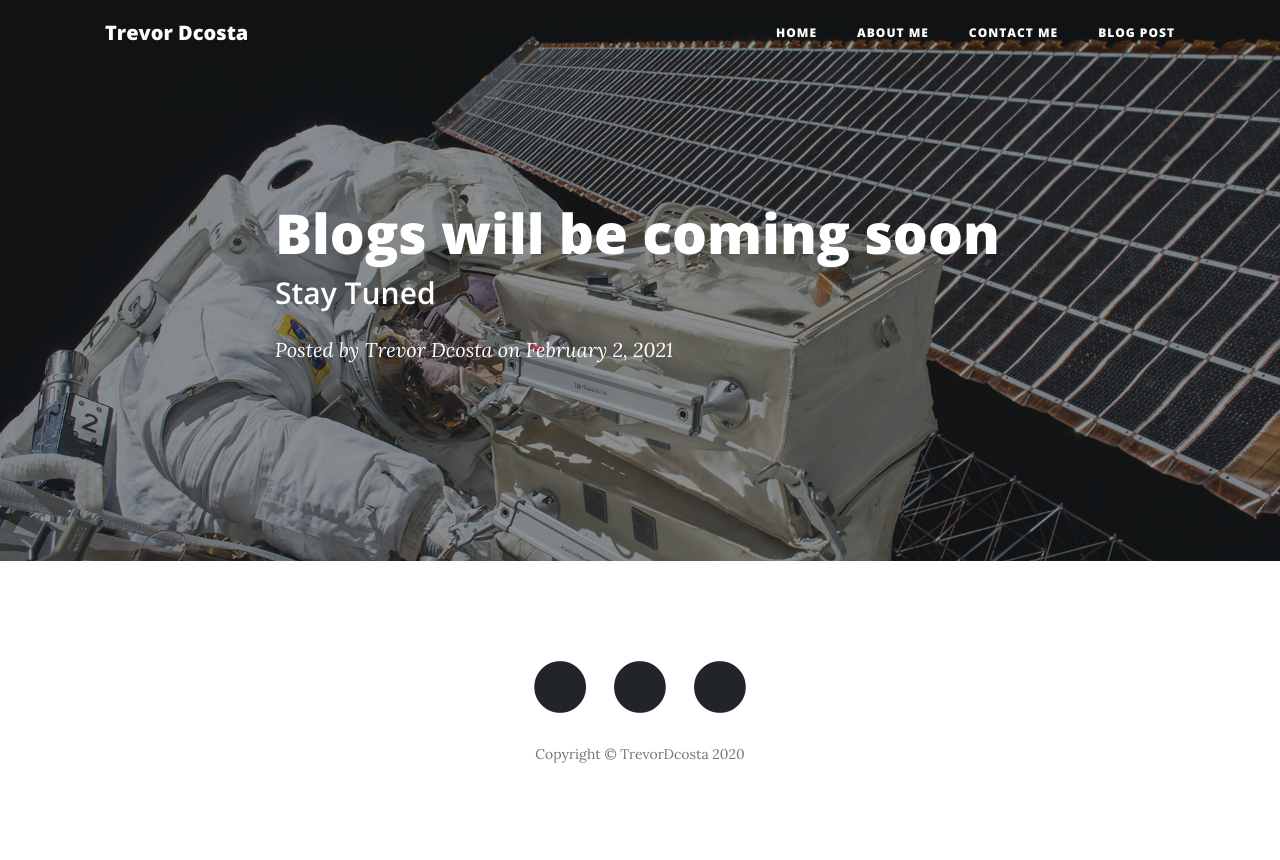
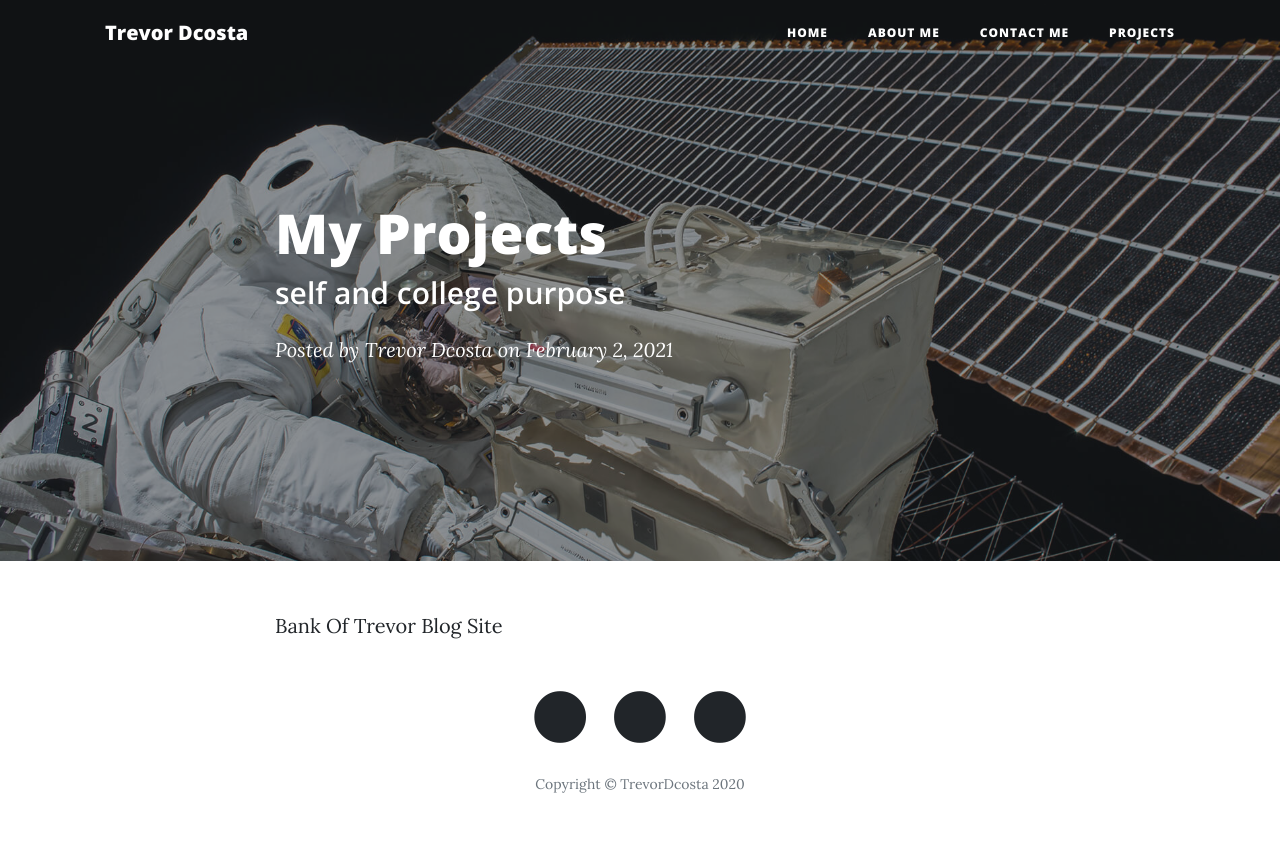
Before and after one commit to dcostat04/Myprofile, a Flask app: page /posts in a window 1280 px wide. Before the commit the page ends 763 px from the top, so only its background shows below. Run offline with Flask 2, Linux system fonts and the light colour scheme; some libraries are stand-ins or nearby versions.

Commit message:
Update post.html

```diff
--- a/templates/post.html
+++ b/templates/post.html
@@ -20,7 +20,7 @@
                     <li class="nav-item"><a class="nav-link" href="{{url_for('home')}}">Home</a></li>
                     <li class="nav-item"><a class="nav-link" href="{{url_for('about')}}">About me</a></li>
                     <li class="nav-item"><a class="nav-link" href="{{url_for('contact')}}">Contact me</a></li>
-                    <li class="nav-item"><a class="nav-link" href="{{url_for('posts')}}">Blog Post</a></li>
+                    <li class="nav-item"><a class="nav-link" href="{{url_for('posts')}}">Projects</a></li>
                 </ul>
             </div>
         </div>
@@ -31,8 +31,8 @@
             <div class="row">
                 <div class="col-md-10 col-lg-8 mx-auto">
                     <div class="post-heading">
-                        <h1>Blogs will be coming soon</h1>
-                        <h2 class="subheading">Stay Tuned</h2><span class="meta">Posted by&nbsp;<a href="#">Trevor Dcosta</a>&nbsp;on February 2, 2021</span>
+                        <h1>My Projects </h1>
+                        <h2 class="subheading">self and college purpose</h2><span class="meta">Posted by&nbsp;<a href="#">Trevor Dcosta</a>&nbsp;on February 2, 2021</span>
                     </div>
                 </div>
             </div>
@@ -42,7 +42,8 @@
         <div class="container">
             <div class="row">
                 <div class="col-md-10 col-lg-8 mx-auto">
-
+                    <a href="https://bank-of-trevor.herokuapp.com/">Bank Of Trevor</a>
+                    <a href="https://trevorblogs.herokuapp.com//"> Blog Site </a>
                 </div>
             </div>
         </div>
```
